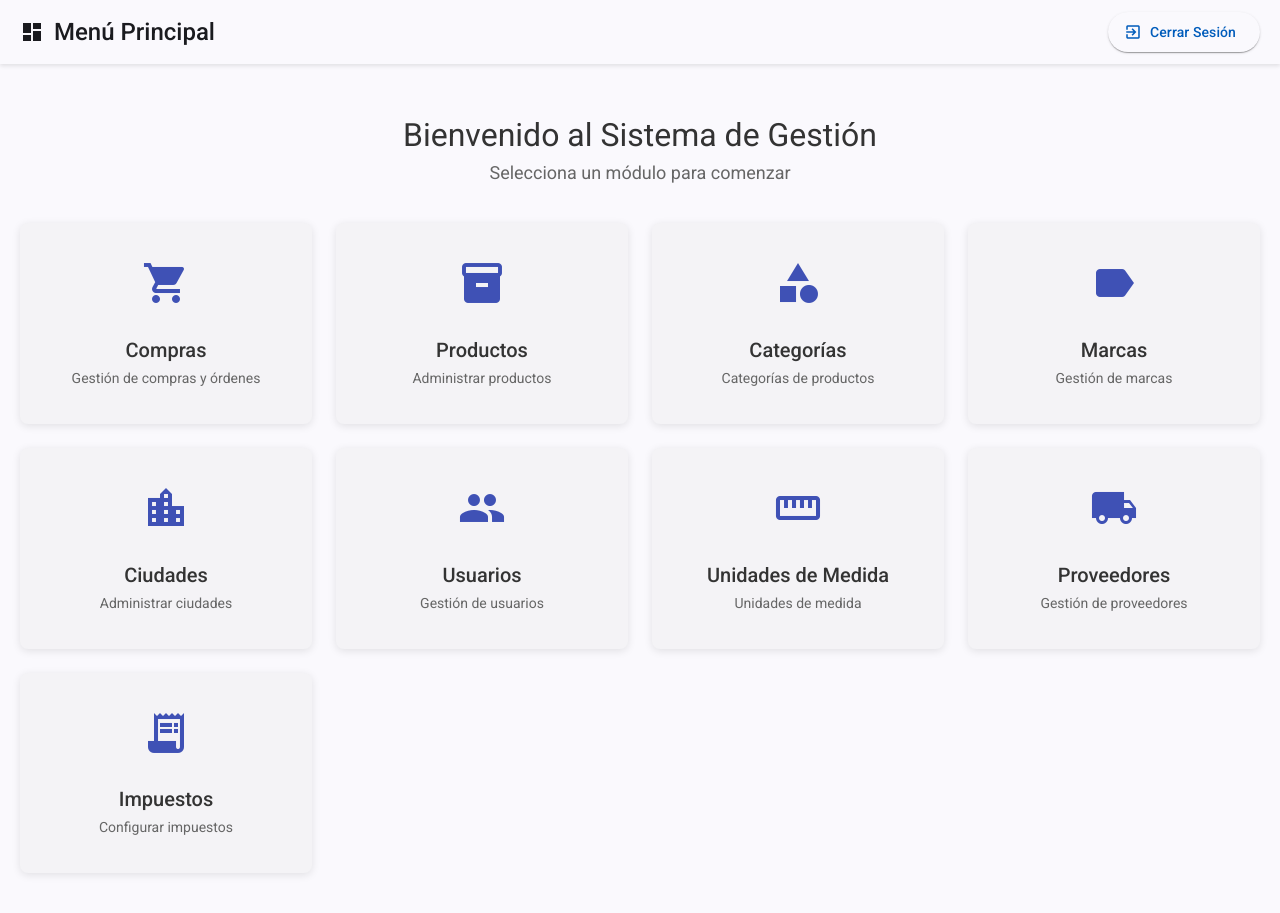
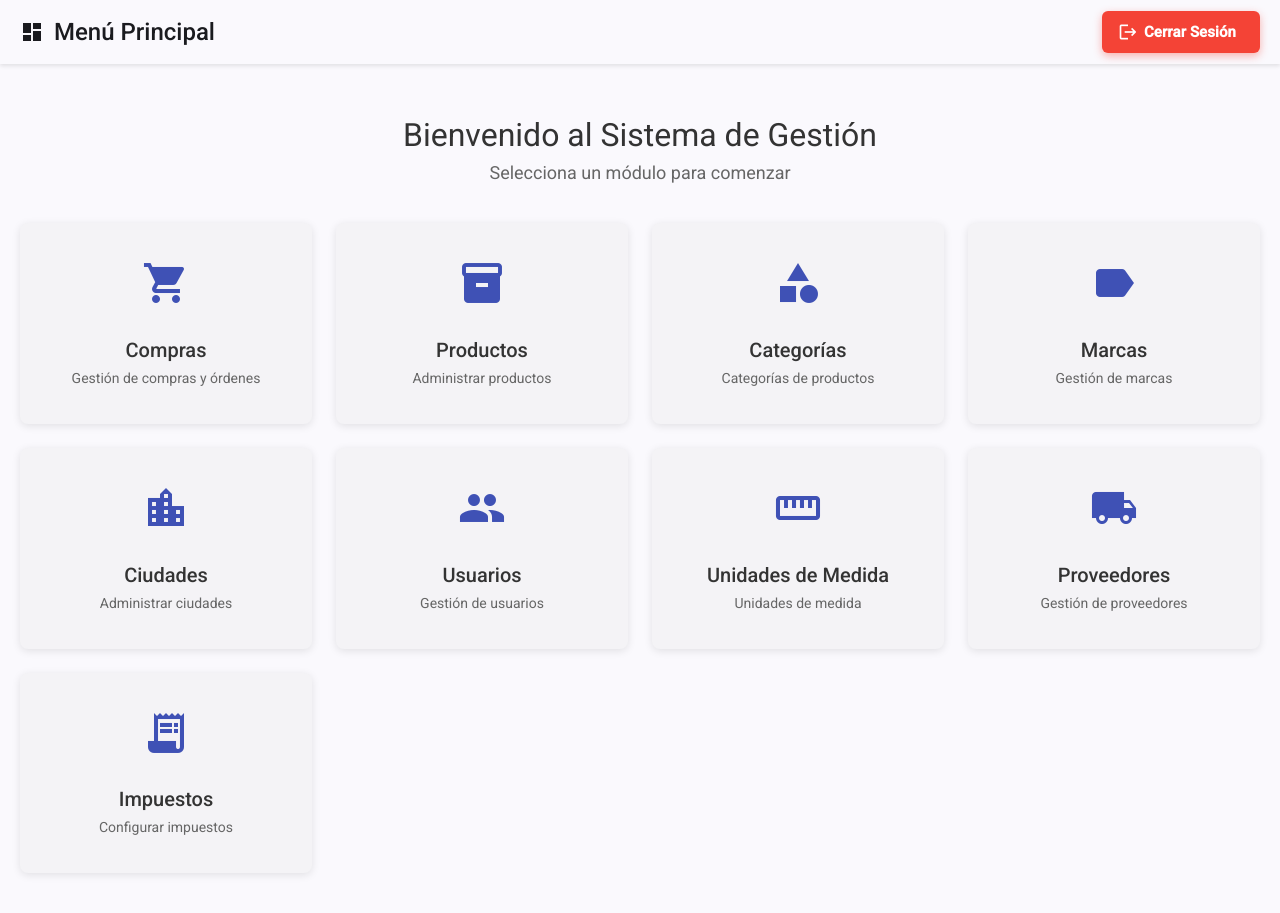
Before and after one commit to RamiroRojasBociga/Front_Compras_Avanzada, an Angular app: page /menu in a window 1280 px wide. Built offline with nearby package versions, Linux system fonts and the light colour scheme.

Commit message:
Boton Cerrar Sesion

```diff
--- a/src/app/menu-principal/menu-principal.css
+++ b/src/app/menu-principal/menu-principal.css
@@ -1,4 +1,4 @@
-/* Toolbar styling with flex layout for title and logout button */
+/* Toolbar styling */
 .toolbar {
   display: flex;
   justify-content: space-between;
@@ -19,14 +19,37 @@
   flex: 1 1 auto;
 }
 
-/* Main container with padding and centered content */
+/* Botón de logout destacado en rojo */
+.logout-button {
+  background-color: #f44336 !important;
+  color: white !important;
+  font-weight: 600 !important;
+  font-size: 15px !important;
+  padding: 0 24px !important;
+  height: 42px !important;
+  border-radius: 6px !important;
+  box-shadow: 0 3px 8px rgba(244, 67, 54, 0.4) !important;
+  transition: all 0.3s ease !important;
+}
+
+.logout-button mat-icon {
+  margin-right: 8px;
+  font-size: 20px;
+}
+
+.logout-button:hover {
+  background-color: #d32f2f !important;
+  box-shadow: 0 5px 12px rgba(244, 67, 54, 0.6) !important;
+  transform: translateY(-2px);
+}
+
+/* Resto del CSS sin cambios */
 .menu-container {
   padding: 40px 20px;
   max-width: 1400px;
   margin: 0 auto;
 }
 
-/* Welcome section with centered text */
 .welcome-section {
   text-align: center;
   margin-bottom: 40px;
@@ -44,7 +67,6 @@
   color: #666;
 }
 
-/* Responsive grid layout for menu cards */
 .menu-grid {
   display: grid;
   grid-template-columns: repeat(auto-fill, minmax(280px, 1fr));
@@ -52,7 +74,6 @@
   margin-top: 30px;
 }
 
-/* Individual menu card styling with hover effects */
 .menu-card {
   cursor: pointer;
   transition: all 0.3s ease;
@@ -67,14 +88,12 @@
   box-shadow: 0 8px 16px rgba(0, 0, 0, 0.2);
 }
 
-/* Card header with centered icon */
 .menu-card mat-card-header {
   display: flex;
   justify-content: center;
   margin-bottom: 16px;
 }
 
-/* Large icon styling with primary color */
 .card-icon {
   font-size: 48px;
   width: 48px;
@@ -82,7 +101,6 @@
   color: #3f51b5;
 }
 
-/* Card content text styling */
 .menu-card mat-card-content h2 {
   font-size: 20px;
   font-weight: 500;
@@ -96,7 +114,6 @@
   margin: 0;
 }
 
-/* Responsive design for tablets */
 @media (max-width: 768px) {
   .menu-grid {
     grid-template-columns: repeat(auto-fill, minmax(200px, 1fr));
@@ -110,9 +127,13 @@
   .welcome-section h1 {
     font-size: 24px;
   }
+
+  .logout-button {
+    font-size: 13px !important;
+    padding: 0 16px !important;
+  }
 }
 
-/* Responsive design for mobile devices */
 @media (max-width: 480px) {
   .menu-grid {
     grid-template-columns: 1fr;
--- a/src/app/menu-principal/menu-principal.html
+++ b/src/app/menu-principal/menu-principal.html
@@ -1,24 +1,22 @@
-<!-- Main toolbar with title and logout button -->
 <mat-toolbar color="primary" class="toolbar">
   <span class="toolbar-title">
     <mat-icon>dashboard</mat-icon>
     Menú Principal
   </span>
   <span class="spacer"></span>
-  <button mat-raised-button color="accent" (click)="logout()">
-    <mat-icon>exit_to_app</mat-icon>
+  <!-- Botón logout destacado -->
+  <button mat-raised-button class="logout-button" (click)="logout()">
+    <mat-icon>logout</mat-icon>
     Cerrar Sesión
   </button>
 </mat-toolbar>
 
-<!-- Main content container with welcome message and menu grid -->
 <div class="menu-container">
   <div class="welcome-section">
     <h1>Bienvenido al Sistema de Gestión</h1>
     <p>Selecciona un módulo para comenzar</p>
   </div>
 
-  <!-- Grid layout for menu cards - responsive design -->
   <div class="menu-grid">
     <mat-card
       *ngFor="let option of menuOptions"
```
